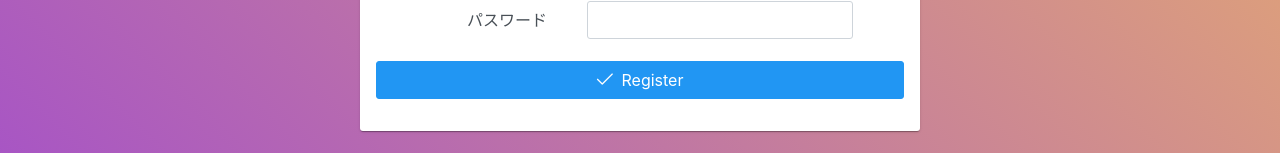
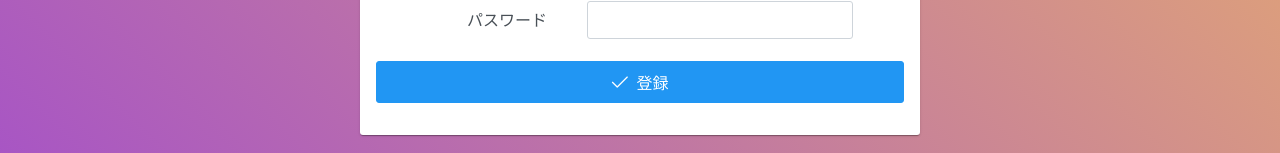
Before and after one commit to muratariku0903/TBC_X, a Vue app in the folder front/topicslab/: page /register in a window 1280 px wide. Shown: the part 238-391 px from the top of the page. Built offline with nearby package versions, Linux system fonts and the light colour scheme; what axios-cookiejar-support would draw is missing.

Commit message:
ボタンの日本語表記

```diff
--- a/front/topicslab/src/views/NewTopic.vue
+++ b/front/topicslab/src/views/NewTopic.vue
@@ -16,7 +16,7 @@
         <span class="error-message">{{messages.body}}</span>
       </div>
       <div class="p-field">
-        <Button icon="pi pi-check" label="Save" v-on:click="submit" />
+        <Button icon="pi pi-check" label="保存" v-on:click="submit" />
         <span class="error-message">{{messages.submit}}</span>
       </div>
     </template>
--- a/front/topicslab/src/views/Register.vue
+++ b/front/topicslab/src/views/Register.vue
@@ -21,7 +21,7 @@
         </div>
         <span>{{message}}</span>
         <div class="p-field">
-          <Button icon="pi pi-check" label="Register" v-on:click="register" />
+          <Button icon="pi pi-check" label="登録" v-on:click="register" />
         </div>
       </template>
     </Card>
```
